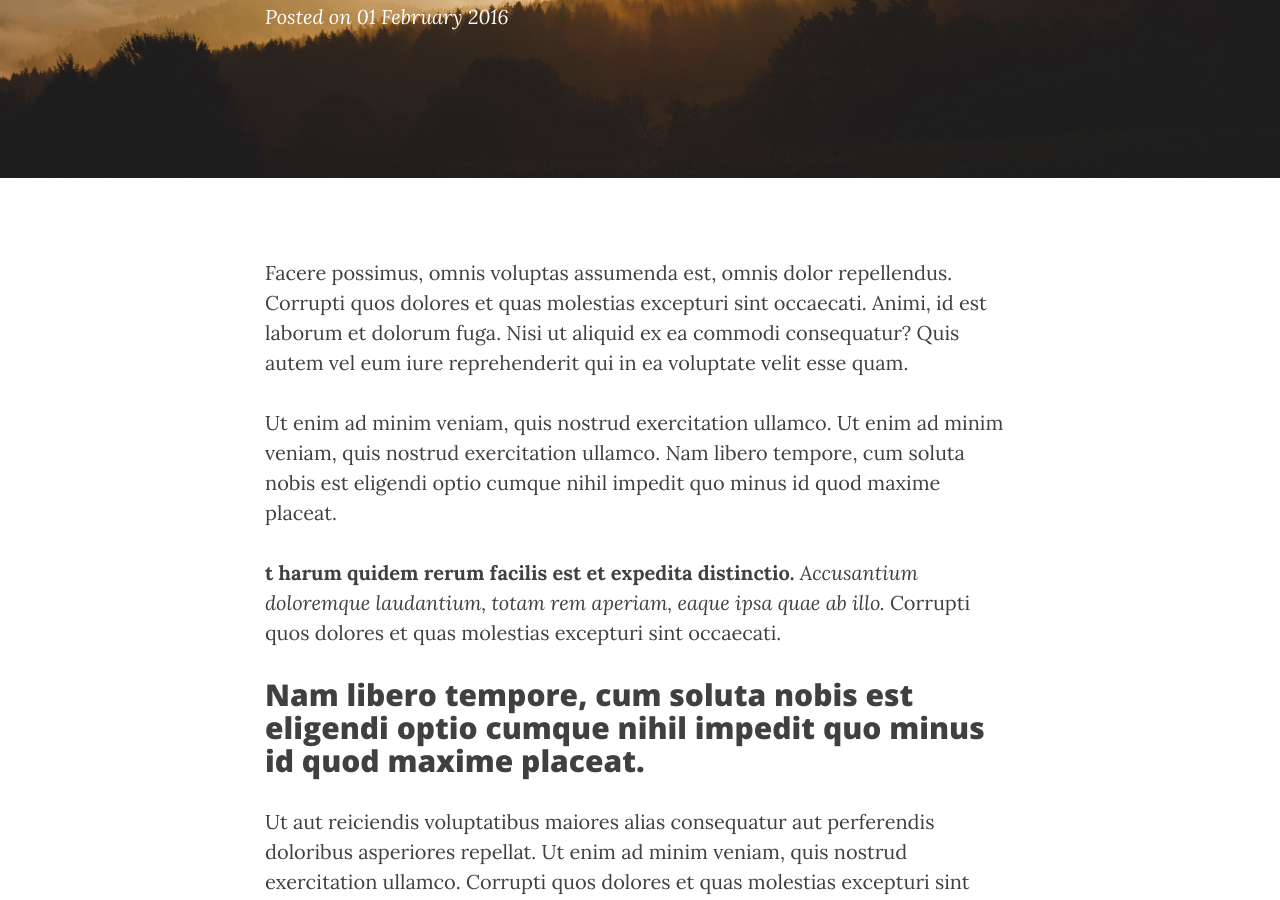
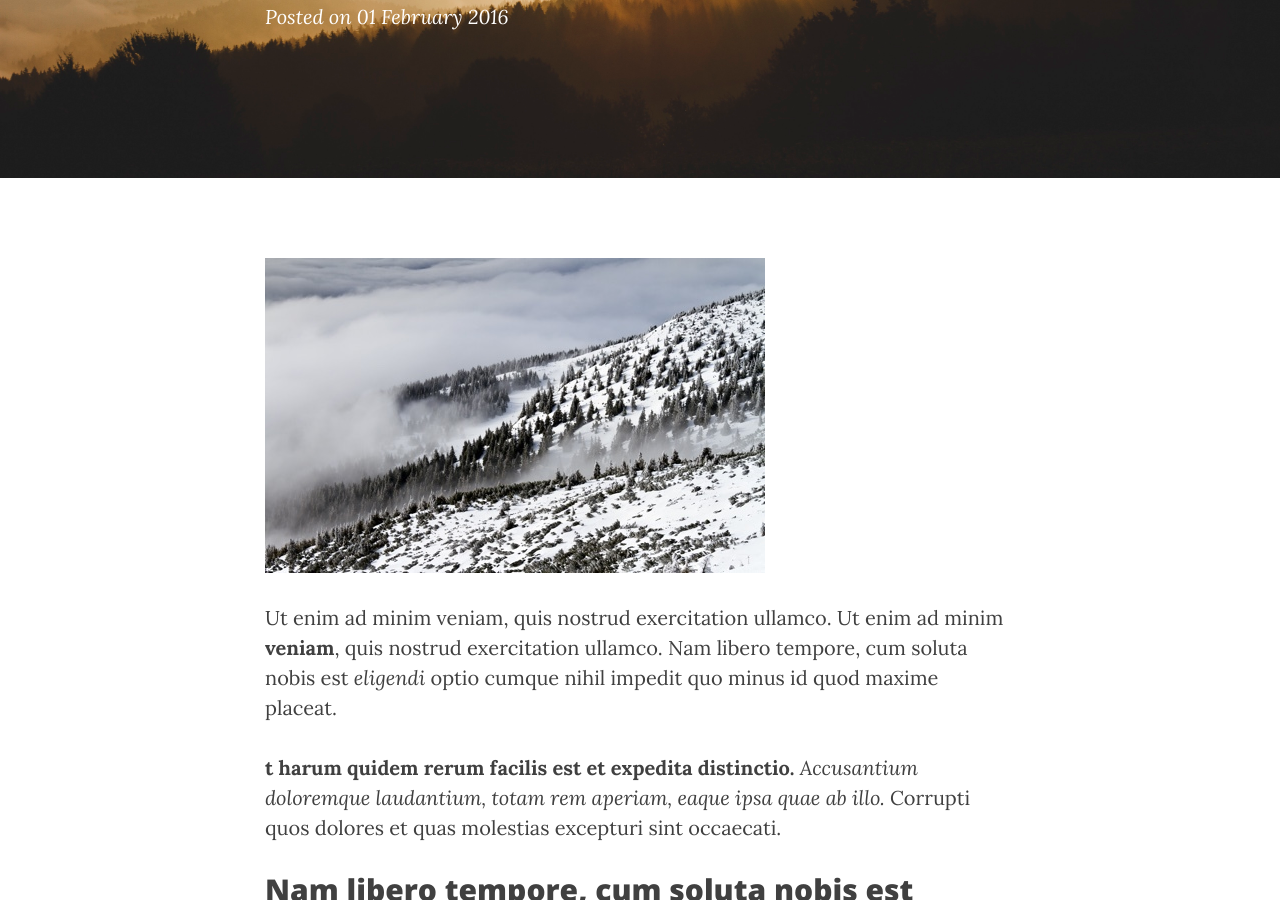
Before and after one commit to variantstudios/vs-cloudcannon-blog-demo, a Jekyll site: the page built from _posts/2016-02-01-february-post.md, in a window 1280 px wide and 900 px high, scrolled down 331 px. Built offline with Jekyll 4.4.1, drawn with Linux system fonts in a browser that asks for light colours; nearby versions of some CDN libraries.

Commit message:
Updated '/_posts/2016-02-01-february-post.md' via CloudCannon

```diff
--- a/_posts/2016-02-01-february-post.md
+++ b/_posts/2016-02-01-february-post.md
@@ -6,15 +6,15 @@ date: 2016-02-01T09:51:00.000Z
 header-image_path: /img/photo-1439723680580-bfd9d28ef9b6.jpg
 ---
 
-Facere possimus, omnis voluptas assumenda est, omnis dolor repellendus. Corrupti quos dolores et quas molestias excepturi sint occaecati. Animi, id est laborum et dolorum fuga. Nisi ut aliquid ex ea commodi consequatur? Quis autem vel eum iure reprehenderit qui in ea voluptate velit esse quam.
+![](/uploads/versions/photo-1447876394678-42a7efa1b6db_small---x----500-315x---.jpg)
 
-Ut enim ad minim veniam, quis nostrud exercitation ullamco. Ut enim ad minim veniam, quis nostrud exercitation ullamco. Nam libero tempore, cum soluta nobis est eligendi optio cumque nihil impedit quo minus id quod maxime placeat.
+Ut enim ad minim veniam, quis nostrud exercitation ullamco. Ut enim ad minim **veniam**, quis nostrud exercitation ullamco. Nam libero tempore, cum soluta nobis est *eligendi* optio cumque nihil impedit quo minus id quod maxime placeat.
 
 **t harum quidem rerum facilis est et expedita distinctio.** *Accusantium doloremque laudantium, totam rem aperiam, eaque ipsa quae ab illo.* Corrupti quos dolores et quas molestias excepturi sint occaecati.
 
 ## Nam libero tempore, cum soluta nobis est eligendi optio cumque nihil impedit quo minus id quod maxime placeat.
 
-Ut aut reiciendis voluptatibus maiores alias consequatur aut perferendis doloribus asperiores repellat. Ut enim ad minim veniam, quis nostrud exercitation ullamco. Corrupti quos dolores et quas molestias excepturi sint occaecati.
+> Ut aut reiciendis voluptatibus maiores alias consequatur aut perferendis doloribus asperiores repellat. Ut enim ad minim veniam, quis nostrud exercitation ullamco. Corrupti quos dolores et quas molestias excepturi sint occaecati.
 
 1. At vero eos et accusamus.
 2. Et harum quidem rerum facilis est et expedita distinctio.
```
